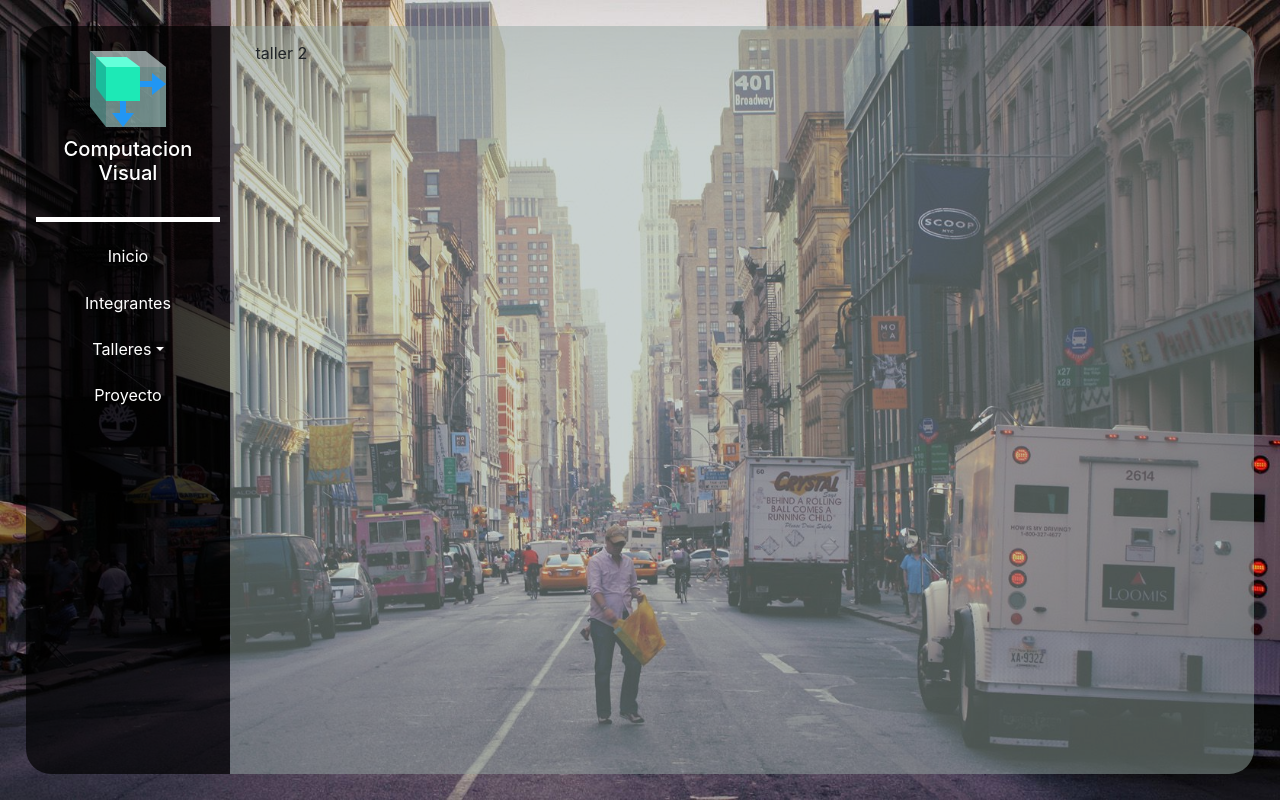
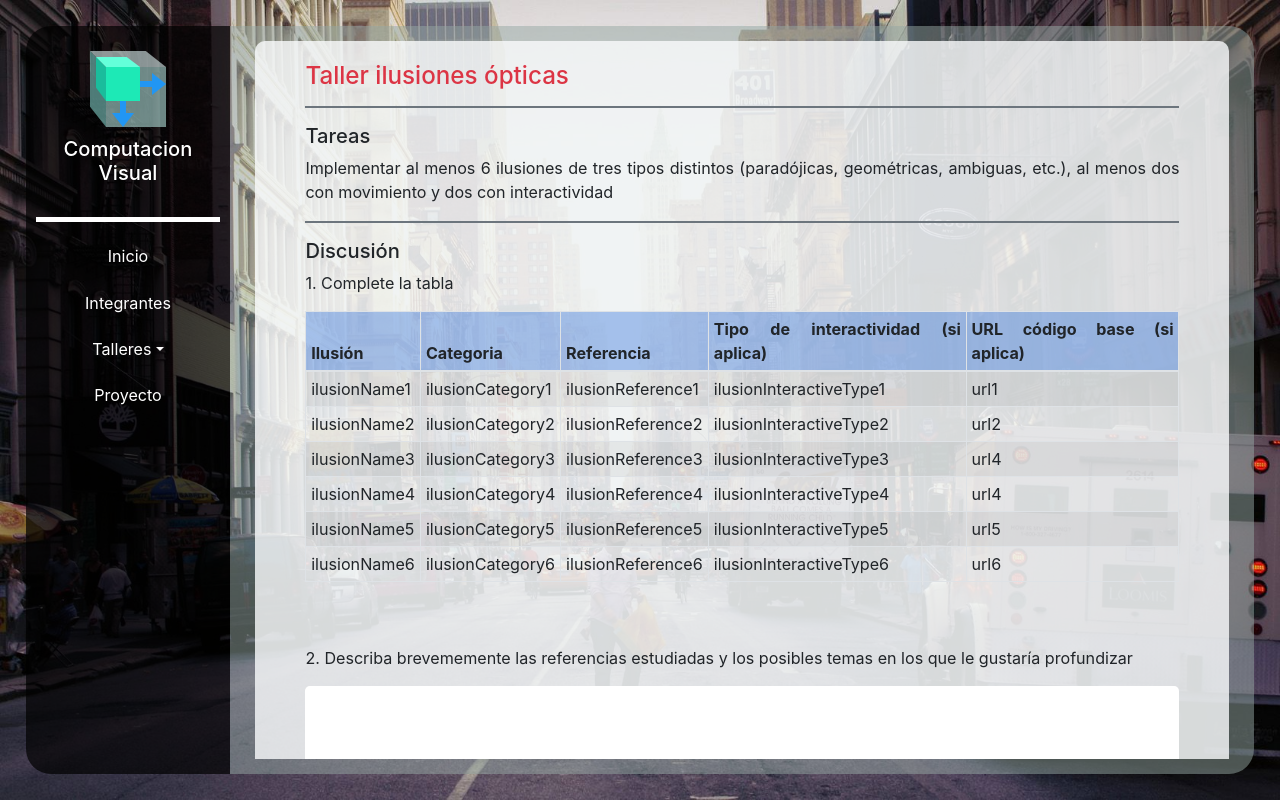
Before and after one commit to Visual-Computing-UNAL-2020/VisualC2020, a React (Create React App) app: page /VisualC2020/workshop-2 in a window 1280 px wide. Built offline with nearby package versions, Linux system fonts and the light colour scheme.

Commit message:
Plantilla taller2

```diff
--- a/src/App.jsx
+++ b/src/App.jsx
@@ -21,7 +21,7 @@ import 'bootstrap/dist/css/bootstrap.min.css'
 import {Container,Row,Col,Dropdown} from 'react-bootstrap'
 
 //css
-import './Styles/App.css'
+import './styles/App.css'
 
 //images
 import tesseract from './Assets/tesseract.png'
--- a/src/Components/Start.jsx
+++ b/src/Components/Start.jsx
@@ -8,7 +8,7 @@ import 'bootstrap/dist/css/bootstrap.min.css'
 import {Container,Row,Col,Card} from 'react-bootstrap'
 
 //css
-import '../Styles/Start.css'
+import '../styles/Start.css'
 
 class home extends React.Component{
     render(){
--- a/src/Components/Team.jsx
+++ b/src/Components/Team.jsx
@@ -12,7 +12,7 @@ import 'bootstrap/dist/css/bootstrap.min.css'
 import {Container,Row,Col,Card,Carousel} from 'react-bootstrap'
 
 //css
-import '../Styles/Team.css'
+import '../styles/Team.css'
 
 class Team extends React.Component{
     render(){
--- a/src/Components/Workshop1.jsx
+++ b/src/Components/Workshop1.jsx
@@ -9,7 +9,7 @@ import 'bootstrap/dist/css/bootstrap.min.css'
 import {Container,Row,Col,Card} from 'react-bootstrap'
 
 //css
-import '../Styles/Workshops.css'
+import '../styles/Workshops.css'
 
 class Workshops1 extends React.Component{
 
--- a/src/Components/Workshop2.jsx
+++ b/src/Components/Workshop2.jsx
@@ -4,15 +4,86 @@ import React from 'react'
 //bootstrap
 import 'bootstrap/dist/css/bootstrap.min.css'
 import {Container,Row,Col,Card} from 'react-bootstrap'
-
+import { Table } from 'react-bootstrap';
 //css
-
+import '../styles/Workshops.css'
 
 class Workshop2 extends React.Component{
     render(){
         return(
-            <Container>
-                taller 2
+            <Container id="fullpage">
+                <Card >
+                    <Card.Body>
+                        <h4 className="display-5 text-danger">Taller ilusiones ópticas</h4>
+                        <hr className="my-3 border border-secondary  border-2"/>
+                        <h5> Tareas</h5>
+                        <p>Implementar al menos 6 ilusiones de tres tipos distintos (paradójicas, geométricas, ambiguas, etc.), al menos dos con movimiento y dos con interactividad</p>
+                        <hr className="my-3 border border-secondary  border-2"/>
+                        <h5> Discusión</h5>
+                        <p>1. Complete la tabla</p>
+                        <Table striped bordered hover size="sm">
+                            <thead style={ {backgroundColor: 'rgba(50, 115, 220, 0.4)'}}>
+                            <tr>
+                                <th>Ilusión</th>
+                                <th>Categoria</th>
+                                <th>Referencia</th>
+                                <th>Tipo de interactividad (si aplica)</th>
+                                <th>URL código base (si aplica)</th>
+                            </tr>
+                            </thead>
+                            <tbody>
+                            <tr>
+                                <td>ilusionName1</td>
+                                <td>ilusionCategory1</td>
+                                <td>ilusionReference1</td>
+                                <td>ilusionInteractiveType1</td>
+                                <td>url1</td>
+                            </tr>
+                            <tr>
+                                <td>ilusionName2</td>
+                                <td>ilusionCategory2</td>
+                                <td>ilusionReference2</td>
+                                <td>ilusionInteractiveType2</td>
+                                <td>url2</td>
+                            </tr>
+                            <tr>
+                                <td>ilusionName3</td>
+                                <td>ilusionCategory3</td>
+                                <td>ilusionReference3</td>
+                                <td>ilusionInteractiveType3</td>
+                                <td>url4</td>
+                            </tr>
+                            <tr>
+                                <td>ilusionName4</td>
+                                <td>ilusionCategory4</td>
+                                <td>ilusionReference4</td>
+                                <td>ilusionInteractiveType4</td>
+                                <td>url4</td>
+                            </tr>
+                            <tr>
+                                <td>ilusionName5</td>
+                                <td>ilusionCategory5</td>
+                                <td>ilusionReference5</td>
+                                <td>ilusionInteractiveType5</td>
+                                <td>url5</td>
+                            </tr>
+                            <tr>
+                                <td>ilusionName6</td>
+                                <td>ilusionCategory6</td>
+                                <td>ilusionReference6</td>
+                                <td>ilusionInteractiveType6</td>
+                                <td>url6</td>
+                            </tr>
+                            </tbody>
+                        </Table>
+                        <br/>
+                        <br/>
+                        <p>2. Describa brevememente las referencias estudiadas y los posibles temas en los que le gustaría profundizar</p>
+                        <Card className="jumbotron bg-white">
+
+                        </Card>
+                    </Card.Body>
+                </Card>
 
             </Container>
         )
--- a/src/index.js
+++ b/src/index.js
@@ -1,6 +1,6 @@
 import React from 'react';
 import ReactDOM from 'react-dom';
-import './Styles/index.css';
+import './styles/index.css';
 import App from './App.jsx';
 
 
```
